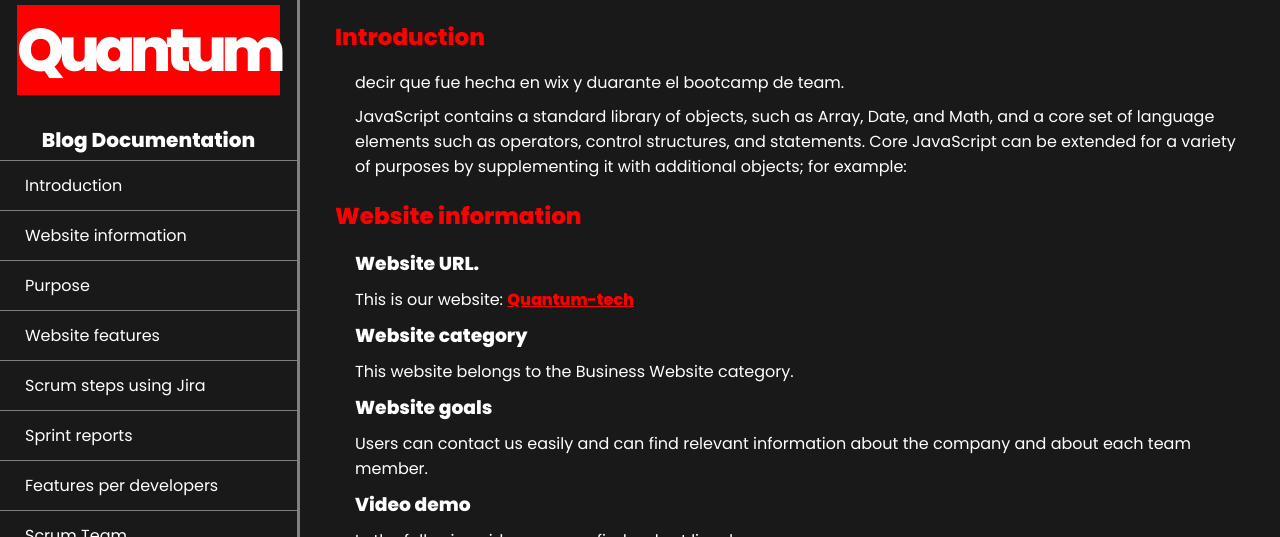
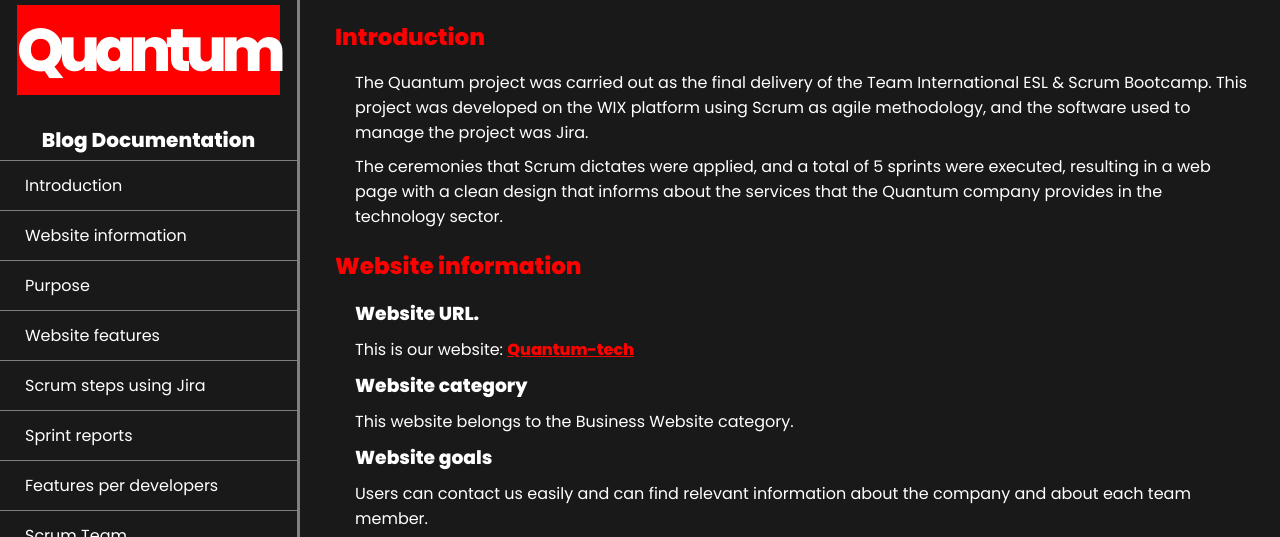
Before and after one commit to psanchezp31/quantum-blog-documentation, a plain HTML site: page index.html in a window 1280 px wide. Shown: the top 537 px of the page. Drawn offline with Linux system fonts and the light colour scheme.

Commit message:
changing introduction section

```diff
--- a/index.html
+++ b/index.html
@@ -17,11 +17,13 @@
 
     <section class="main-section" id="Introduction">
         <h2>Introduction</h2>
-        <p>decir que fue hecha en wix y duarante el bootcamp de team.</p>
+        <p>The Quantum project was carried out as the final delivery of the Team International ESL & Scrum Bootcamp.
+            This project was developed on the WIX platform using Scrum as agile methodology, and the software used to
+            manage the project was Jira.</p>
+        <p>The ceremonies that Scrum dictates were applied, and a total of 5 sprints were executed, resulting in a web
+            page with a clean design that informs about the services that the Quantum company provides in the technology
+            sector.</p>
 
-        <p>JavaScript contains a standard library of objects, such as Array, Date, and Math, and a core set of language
-            elements such as operators, control structures, and statements. Core JavaScript can be extended for a
-            variety of purposes by supplementing it with additional objects; for example:</p>
 
     </section>
 
```
Lines whose indentation alone changed are shown as unchanged.
